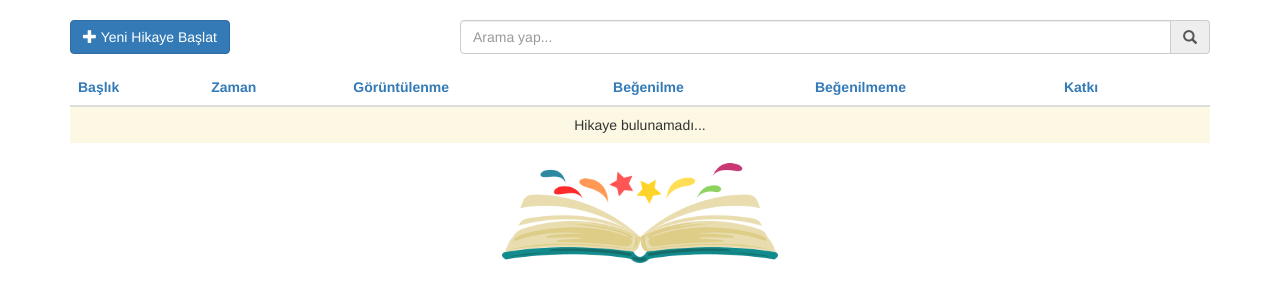
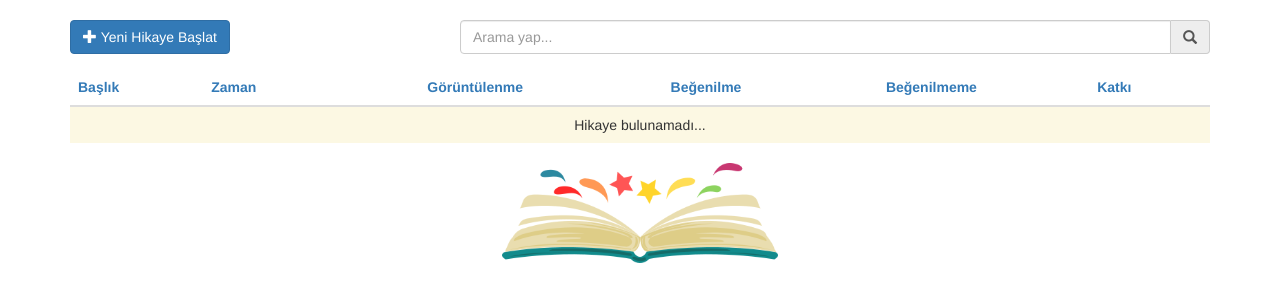
Before and after one commit to lyk2017-django/OzgurHikaye, a Django app: page /story/ in a window 1280 px wide. Shown: the part 52-354 px from the top of the page. Run offline with Django 3.2, Linux system fonts and the light colour scheme; data that the repository does not hold is empty; some libraries are stand-ins or nearby versions.

Commit message:
Hikaye listelemede sutunlar ortalandı

```diff
--- a/hikaye/ozgur_modul/templates/ozgur_modul/includes/partial_story_list.html
+++ b/hikaye/ozgur_modul/templates/ozgur_modul/includes/partial_story_list.html
@@ -4,10 +4,10 @@
       <span data-url="{% url 'story_view' pk=story.id %}"
             class="js-view-story">{{ story.story_title }}</span></u></td>
     <td>{{ story.create_time|date:"d.m.Y" }}</td>
-    <td>{{ story.show_count }}</td>
-    <td>{{ story.good_count }}</td>
-    <td>{{ story.bad_count }}</td>
-    <td>{{ story.contribution_count }}</td>
+    <td class="text-center">{{ story.show_count }}</td>
+    <td class="text-center">{{ story.good_count }}</td>
+    <td class="text-center">{{ story.bad_count }}</td>
+    <td class="text-center">{{ story.contribution_count }}</td>
     <td style="width: 50px">
       <button type="button"
               class="btn btn-warning btn-sm js-new-cont"
--- a/hikaye/ozgur_modul/templates/ozgur_modul/story_list.html
+++ b/hikaye/ozgur_modul/templates/ozgur_modul/story_list.html
@@ -37,10 +37,10 @@
       <tr>
         <th><a href="{% url 'sort_list' sirala='title' %}">Başlık</a></th>
         <th><a href="{% url 'sort_list' sirala='date' %}">Zaman</a></th>
-        <th><a href="{% url 'sort_list' sirala='view' %}">Görüntülenme</a></th>
-        <th><a href="{% url 'sort_list' sirala='like' %}">Beğenilme</a></th>
-        <th><a href="{% url 'sort_list' sirala='dislike' %}">Beğenilmeme</a></th>
-        <th><a href="{% url 'sort_list' sirala='cont' %}">Katkı</a></th>
+        <th class="text-center"><a href="{% url 'sort_list' sirala='view' %}">Görüntülenme</a></th>
+        <th class="text-center"><a href="{% url 'sort_list' sirala='like' %}">Beğenilme</a></th>
+        <th class="text-center"><a href="{% url 'sort_list' sirala='dislike' %}">Beğenilmeme</a></th>
+        <th class="text-center"><a href="{% url 'sort_list' sirala='cont' %}">Katkı</a></th>
         <th></th>
       </tr>
     </thead>
```
